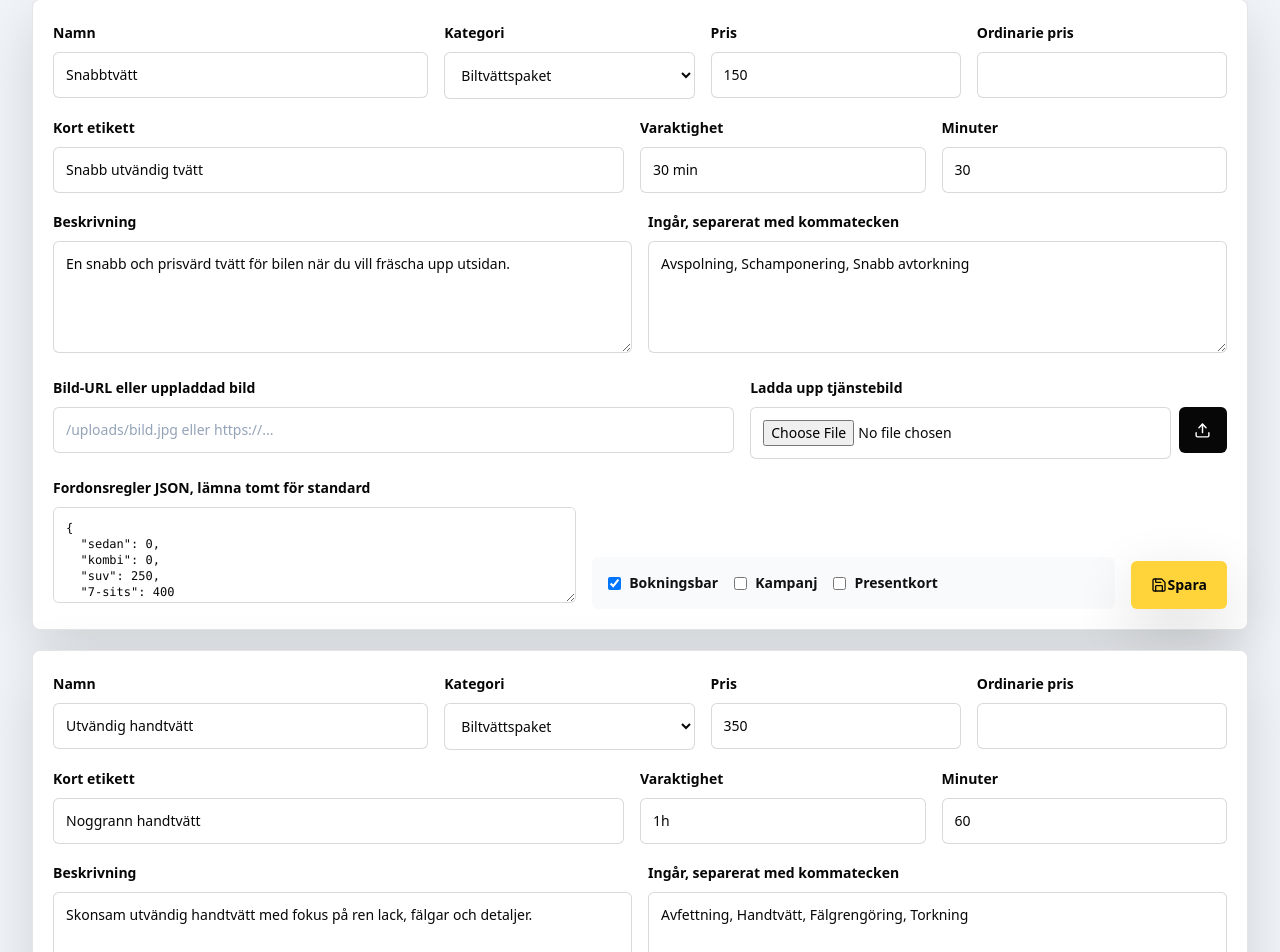
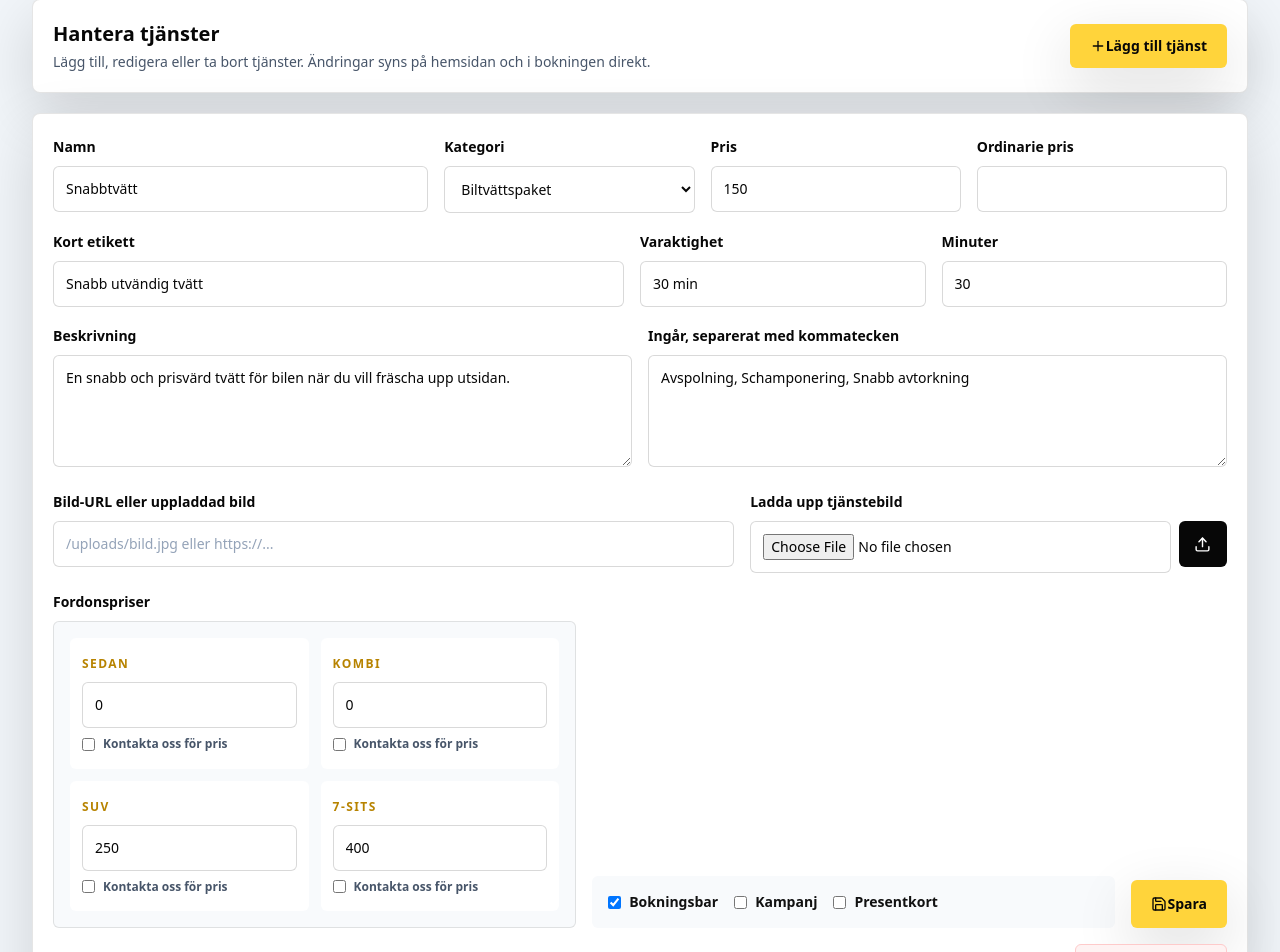
Before and after one commit to exod3s/milj-bilv-rd.se, a Next.js app: page /admin/services in a window 1280 px wide. Shown: the part 211-1163 px from the top of the page. Built offline with nearby package versions, Linux system fonts and the light colour scheme.

Commit message:
Improve admin service management

```diff
--- a/app/api/admin/services/route.ts
+++ b/app/api/admin/services/route.ts
@@ -1,12 +1,18 @@
 import { NextResponse } from "next/server";
 import { serviceCategories, type ServicePackage } from "@/lib/pricing";
-import { readServices, updateService } from "@/lib/service-store";
+import {
+  addService,
+  deleteService,
+  readServices,
+  updateService
+} from "@/lib/service-store";
 
 export async function GET() {
   return NextResponse.json({ ok: true, services: await readServices() });
 }
 
 export async function PATCH(request: Request) {
+  try {
     const body = (await request.json()) as {
       id?: string;
       patch?: Partial<ServicePackage>;
@@ -31,4 +37,68 @@ export async function PATCH(request: Request) {
 
     const service = await updateService(body.id, body.patch);
     return NextResponse.json({ ok: true, service });
+  } catch (error) {
+    return NextResponse.json(
+      {
+        ok: false,
+        error: error instanceof Error ? error.message : "Kunde inte spara tjänsten"
+      },
+      { status: 500 }
+    );
   }
+}
+
+export async function POST(request: Request) {
+  try {
+    const service = (await request.json()) as ServicePackage;
+
+    if (!service.id || !service.name || !service.category) {
+      return NextResponse.json(
+        { ok: false, error: "ID, namn och kategori krävs" },
+        { status: 400 }
+      );
+    }
+
+    if (!serviceCategories.includes(service.category)) {
+      return NextResponse.json(
+        { ok: false, error: "Ogiltig kategori" },
+        { status: 400 }
+      );
+    }
+
+    const created = await addService(service);
+    return NextResponse.json({ ok: true, service: created }, { status: 201 });
+  } catch (error) {
+    return NextResponse.json(
+      {
+        ok: false,
+        error: error instanceof Error ? error.message : "Kunde inte skapa tjänsten"
+      },
+      { status: 500 }
+    );
+  }
+}
+
+export async function DELETE(request: Request) {
+  try {
+    const body = (await request.json()) as { id?: string };
+
+    if (!body.id) {
+      return NextResponse.json(
+        { ok: false, error: "Service krävs" },
+        { status: 400 }
+      );
+    }
+
+    const deleted = await deleteService(body.id);
+    return NextResponse.json({ ok: true, deleted });
+  } catch (error) {
+    return NextResponse.json(
+      {
+        ok: false,
+        error: error instanceof Error ? error.message : "Kunde inte ta bort tjänsten"
+      },
+      { status: 500 }
+    );
+  }
+}
--- a/components/admin/AdminServicesManager.tsx
+++ b/components/admin/AdminServicesManager.tsx
@@ -1,26 +1,84 @@
 "use client";
 
 import { useState } from "react";
-import { Loader2, Save, Upload } from "lucide-react";
+import { Loader2, Plus, Save, Trash2, Upload } from "lucide-react";
 import {
+  defaultVehicleAdjustments,
   serviceCategories,
   type ServiceCategory,
   type ServicePackage
 } from "@/lib/pricing";
+import type { VehicleTypeId } from "@/lib/booking-types";
 
 type Draft = ServicePackage & {
   highlightsText: string;
-  vehicleRulesText: string;
+  vehicleAdjustmentsDraft: Record<VehicleTypeId, string>;
+  vehicleContactPrice: Record<VehicleTypeId, boolean>;
 };
+
+const vehicleTypeIds: VehicleTypeId[] = ["sedan", "kombi", "suv", "7-sits"];
+const vehicleTypeLabels: Record<VehicleTypeId, string> = {
+  sedan: "Sedan",
+  kombi: "Kombi",
+  suv: "SUV",
+  "7-sits": "7-sits"
+};
+
+function slugify(value: string) {
+  return value
+    .toLowerCase()
+    .trim()
+    .replaceAll("å", "a")
+    .replaceAll("ä", "a")
+    .replaceAll("ö", "o")
+    .replace(/[^a-z0-9]+/g, "-")
+    .replace(/^-|-$/g, "");
+}
 
 function toDraft(service: ServicePackage): Draft {
   return {
     ...service,
     highlightsText: service.highlights.join(", "),
-    vehicleRulesText: service.vehicleAdjustments
-      ? JSON.stringify(service.vehicleAdjustments, null, 2)
-      : ""
+    vehicleAdjustmentsDraft: vehicleTypeIds.reduce(
+      (draft, id) => ({
+        ...draft,
+        [id]: String(
+          service.vehicleAdjustments?.[id] ??
+            defaultVehicleAdjustments[id]
+        )
+      }),
+      {} as Record<VehicleTypeId, string>
+    ),
+    vehicleContactPrice: vehicleTypeIds.reduce(
+      (draft, id) => ({
+        ...draft,
+        [id]: service.vehicleAdjustments?.[id] === null
+      }),
+      {} as Record<VehicleTypeId, boolean>
+    )
   };
+}
+
+async function readJsonResponse<T>(response: Response): Promise<T> {
+  const text = await response.text();
+
+  if (!text) {
+    throw new Error("Servern svarade utan data. Logga in igen och försök på nytt.");
+  }
+
+  return JSON.parse(text) as T;
+}
+
+function vehicleAdjustmentsFromDraft(service: Draft) {
+  return vehicleTypeIds.reduce(
+    (rules, id) => ({
+      ...rules,
+      [id]: service.vehicleContactPrice[id]
+        ? null
+        : Number(service.vehicleAdjustmentsDraft[id] || 0)
+    }),
+    {} as ServicePackage["vehicleAdjustments"]
+  );
 }
 
 export function AdminServicesManager({
@@ -41,14 +99,52 @@ export function AdminServicesManager({
     );
   }
 
+  function updateVehiclePrice(
+    id: string,
+    vehicleTypeId: VehicleTypeId,
+    value: string
+  ) {
+    setServices((current) =>
+      current.map((service) =>
+        service.id === id
+          ? {
+              ...service,
+              vehicleAdjustmentsDraft: {
+                ...service.vehicleAdjustmentsDraft,
+                [vehicleTypeId]: value
+              }
+            }
+          : service
+      )
+    );
+  }
+
+  function updateVehicleContactPrice(
+    id: string,
+    vehicleTypeId: VehicleTypeId,
+    checked: boolean
+  ) {
+    setServices((current) =>
+      current.map((service) =>
+        service.id === id
+          ? {
+              ...service,
+              vehicleContactPrice: {
+                ...service.vehicleContactPrice,
+                [vehicleTypeId]: checked
+              }
+            }
+          : service
+      )
+    );
+  }
+
   async function save(service: Draft) {
     setSavingId(service.id);
     setMessage("");
 
     try {
-      const vehicleAdjustments = service.vehicleRulesText.trim()
-        ? JSON.parse(service.vehicleRulesText)
-        : undefined;
+      const vehicleAdjustments = vehicleAdjustmentsFromDraft(service);
       const patch: Partial<ServicePackage> = {
         name: service.name,
         category: service.category,
@@ -76,11 +172,11 @@ export function AdminServicesManager({
         headers: { "Content-Type": "application/json" },
         body: JSON.stringify({ id: service.id, patch })
       });
-      const result = (await response.json()) as {
+      const result = await readJsonResponse<{
         ok: boolean;
         service?: ServicePackage;
         error?: string;
-      };
+      }>(response);
 
       if (!response.ok || !result.ok || !result.service) {
         throw new Error(result.error ?? "Kunde inte spara tjänsten");
@@ -99,6 +195,80 @@ export function AdminServicesManager({
     }
   }
 
+  async function addNewService() {
+    setMessage("");
+    const baseName = "Ny tjänst";
+    const id = `${slugify(baseName)}-${Date.now()}`;
+    const service: ServicePackage = {
+      id,
+      category: "Biltvättspaket",
+      name: baseName,
+      shortLabel: "Ny tjänst",
+      basePrice: 0,
+      duration: "1h",
+      durationMinutes: 60,
+      description: "Beskriv tjänsten här.",
+      highlights: ["Uppdatera innehåll"],
+      bookable: true,
+      vehicleAdjustments: { ...defaultVehicleAdjustments }
+    };
+
+    try {
+      const response = await fetch("/api/admin/services", {
+        method: "POST",
+        headers: { "Content-Type": "application/json" },
+        body: JSON.stringify(service)
+      });
+      const result = await readJsonResponse<{
+        ok: boolean;
+        service?: ServicePackage;
+        error?: string;
+      }>(response);
+
+      if (!response.ok || !result.ok || !result.service) {
+        throw new Error(result.error ?? "Kunde inte skapa tjänsten");
+      }
+
+      setServices((current) => [toDraft(result.service!), ...current]);
+      setMessage("Ny tjänst skapades. Ändra text/pris och klicka Spara.");
+    } catch (error) {
+      setMessage(error instanceof Error ? error.message : "Kunde inte skapa tjänsten");
+    }
+  }
+
+  async function deleteExistingService(service: Draft) {
+    const confirmed = window.confirm(
+      `Ta bort "${service.name}"? Den försvinner från hemsidan och bokningen.`
+    );
+
+    if (!confirmed) {
+      return;
+    }
+
+    setMessage("");
+
+    try {
+      const response = await fetch("/api/admin/services", {
+        method: "DELETE",
+        headers: { "Content-Type": "application/json" },
+        body: JSON.stringify({ id: service.id })
+      });
+      const result = await readJsonResponse<{
+        ok: boolean;
+        error?: string;
+      }>(response);
+
+      if (!response.ok || !result.ok) {
+        throw new Error(result.error ?? "Kunde inte ta bort tjänsten");
+      }
+
+      setServices((current) => current.filter((item) => item.id !== service.id));
+      setMessage(`${service.name} togs bort.`);
+    } catch (error) {
+      setMessage(error instanceof Error ? error.message : "Kunde inte ta bort tjänsten");
+    }
+  }
+
   async function uploadServiceImage(id: string, file: File | undefined) {
     if (!file) {
       return;
@@ -114,11 +284,11 @@ export function AdminServicesManager({
         method: "POST",
         body: formData
       });
-      const result = (await response.json()) as {
+      const result = await readJsonResponse<{
         ok: boolean;
         url?: string;
         error?: string;
-      };
+      }>(response);
 
       if (!response.ok || !result.ok || !result.url) {
         throw new Error(result.error ?? "Kunde inte ladda upp bilden");
@@ -135,6 +305,21 @@ export function AdminServicesManager({
 
   return (
     <div className="grid gap-5">
+      <div className="surface flex flex-col gap-4 p-5 sm:flex-row sm:items-center sm:justify-between">
+        <div>
+          <h2 className="text-xl font-black text-forest-950">
+            Hantera tjänster
+          </h2>
+          <p className="mt-1 text-sm text-slate-600">
+            Lägg till, redigera eller ta bort tjänster. Ändringar syns på
+            hemsidan och i bokningen direkt.
+          </p>
+        </div>
+        <button type="button" onClick={addNewService} className="button-primary">
+          <Plus size={16} />
+          Lägg till tjänst
+        </button>
+      </div>
       {message ? (
         <p className="rounded-md border border-forest-200 bg-white px-4 py-3 text-sm font-bold text-forest-800">
           {message}
@@ -287,18 +472,47 @@ export function AdminServicesManager({
           </div>
 
           <div className="mt-4 grid gap-4 lg:grid-cols-[1fr_1fr_auto] lg:items-end">
-            <label>
-              <span className="field-label">
-                Fordonsregler JSON, lämna tomt för standard
-              </span>
-              <textarea
-                className="field-input mt-2 min-h-24 font-mono text-xs"
-                value={service.vehicleRulesText}
-                onChange={(event) =>
-                  update(service.id, { vehicleRulesText: event.target.value })
-                }
-              />
-            </label>
+            <div>
+              <span className="field-label">Fordonspriser</span>
+              <div className="mt-2 grid gap-3 rounded-md border border-black/10 bg-slate-50 p-4 sm:grid-cols-2">
+                {vehicleTypeIds.map((vehicleTypeId) => (
+                  <div key={vehicleTypeId} className="rounded-md bg-white p-3">
+                    <label className="block">
+                      <span className="text-xs font-black uppercase tracking-[0.12em] text-forest-700">
+                        {vehicleTypeLabels[vehicleTypeId]}
+                      </span>
+                      <input
+                        className="field-input mt-2"
+                        type="number"
+                        value={service.vehicleAdjustmentsDraft[vehicleTypeId]}
+                        disabled={service.vehicleContactPrice[vehicleTypeId]}
+                        onChange={(event) =>
+                          updateVehiclePrice(
+                            service.id,
+                            vehicleTypeId,
+                            event.target.value
+                          )
+                        }
+                      />
+                    </label>
+                    <label className="mt-2 inline-flex items-center gap-2 text-xs font-bold text-slate-600">
+                      <input
+                        type="checkbox"
+                        checked={service.vehicleContactPrice[vehicleTypeId]}
+                        onChange={(event) =>
+                          updateVehicleContactPrice(
+                            service.id,
+                            vehicleTypeId,
+                            event.target.checked
+                          )
+                        }
+                      />
+                      Kontakta oss för pris
+                    </label>
+                  </div>
+                ))}
+              </div>
+            </div>
             <div className="flex flex-wrap gap-4 rounded-md bg-slate-50 p-4">
               <label className="inline-flex items-center gap-2 text-sm font-bold">
                 <input
@@ -344,6 +558,16 @@ export function AdminServicesManager({
               Spara
             </button>
           </div>
+          <div className="mt-4 flex justify-end">
+            <button
+              type="button"
+              className="inline-flex items-center gap-2 rounded-md border border-red-200 bg-red-50 px-4 py-2 text-sm font-black text-red-700 transition hover:bg-red-100"
+              onClick={() => deleteExistingService(service)}
+            >
+              <Trash2 size={16} />
+              Ta bort tjänst
+            </button>
+          </div>
         </section>
       ))}
     </div>
--- a/lib/booking-types.ts
+++ b/lib/booking-types.ts
@@ -33,7 +33,7 @@ export const vehicleTypeIds = ["sedan", "kombi", "suv", "7-sits"] as const;
 
 export const extraIds = ["dog-hair"] as const;
 
-export type ServicePackageId = (typeof servicePackageIds)[number];
+export type ServicePackageId = string;
 export type VehicleTypeId = (typeof vehicleTypeIds)[number];
 export type ExtraId = (typeof extraIds)[number];
 
@@ -117,7 +117,7 @@ export type VehicleRegistrationInfo = {
 };
 
 export const bookingRequestSchema = z.object({
-  serviceId: z.enum(servicePackageIds),
+  serviceId: z.string().trim().min(2, "Service krävs"),
   vehicleTypeId: z.enum(vehicleTypeIds),
   extras: z.array(z.enum(extraIds)).default([]),
   pickupDropoff: z.boolean().default(false),
```
Also changed, not shown: app/booking/page.tsx (+4 -7 lines), lib/service-store.ts (+36 -3 lines). Lines whose indentation alone changed are shown as unchanged.
